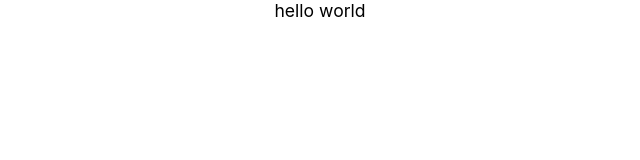
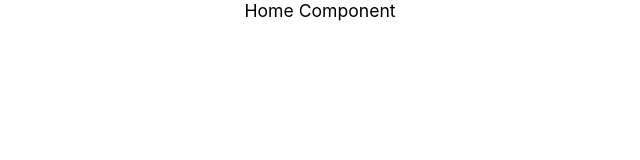
Before and after one commit to rkumayan/myMoney, a React (Create React App) app: page / in a window 1280 px wide. Shown: the top 160 px of the page, without its empty margins (320-960 px from the left). Built offline with nearby package versions, Linux system fonts and the light colour scheme.

Commit message:
added routes for home, login , signup

```diff
--- a/package.json
+++ b/package.json
@@ -8,6 +8,7 @@
     "@testing-library/user-event": "^13.5.0",
     "react": "^18.2.0",
     "react-dom": "^18.2.0",
+    "react-router-dom": "^6.21.3",
     "react-scripts": "5.0.1",
     "web-vitals": "^2.1.4"
   },
--- a/src/App.js
+++ b/src/App.js
@@ -1,10 +1,21 @@
 
 import './App.css';
+import { BrowserRouter,Routes, Route } from 'react-router-dom';
+import Home from './pages/home/Home';
+import Login from './pages/login/Login';
+import Signup from './pages/signup/Signup';
 
 function App() {
   return (
     <div className="App">
-      hello world
+      <BrowserRouter>
+
+        <Routes>
+          <Route path = "/" element = {<Home/>}></Route>
+          <Route path = "/login" element = {<Login/>}></Route>
+          <Route path = "/signup" element = {<Signup/>}></Route>
+        </Routes>
+      </BrowserRouter>
     </div>
   );
 }
--- /dev/null
+++ b/src/pages/home/Home.js
@@ -0,0 +1,11 @@
+import styles from './Home.module.css'
+
+const Home = () => {
+    return (
+        <div>
+            Home Component
+        </div>
+     );
+}
+
+export default Home;
--- /dev/null
+++ b/src/pages/login/Login.js
@@ -0,0 +1,11 @@
+import styles from './Login.module.css'
+
+const Login = () => {
+    return (
+        <div>
+            Login
+        </div>
+     );
+}
+
+export default Login;
--- /dev/null
+++ b/src/pages/signup/Signup.js
@@ -0,0 +1,11 @@
+import styles from './Signup.module.css';
+
+const Signup = () => {
+    return (
+        <div>
+            Signup
+        </div>
+     );
+}
+
+export default Signup;
```
Also changed, not shown: src/pages/home/Home.module.css (added), src/pages/login/Login.module.css (added), src/pages/signup/Signup.module.css (added), 1 other file (tests, documents, lock files or other folders).
